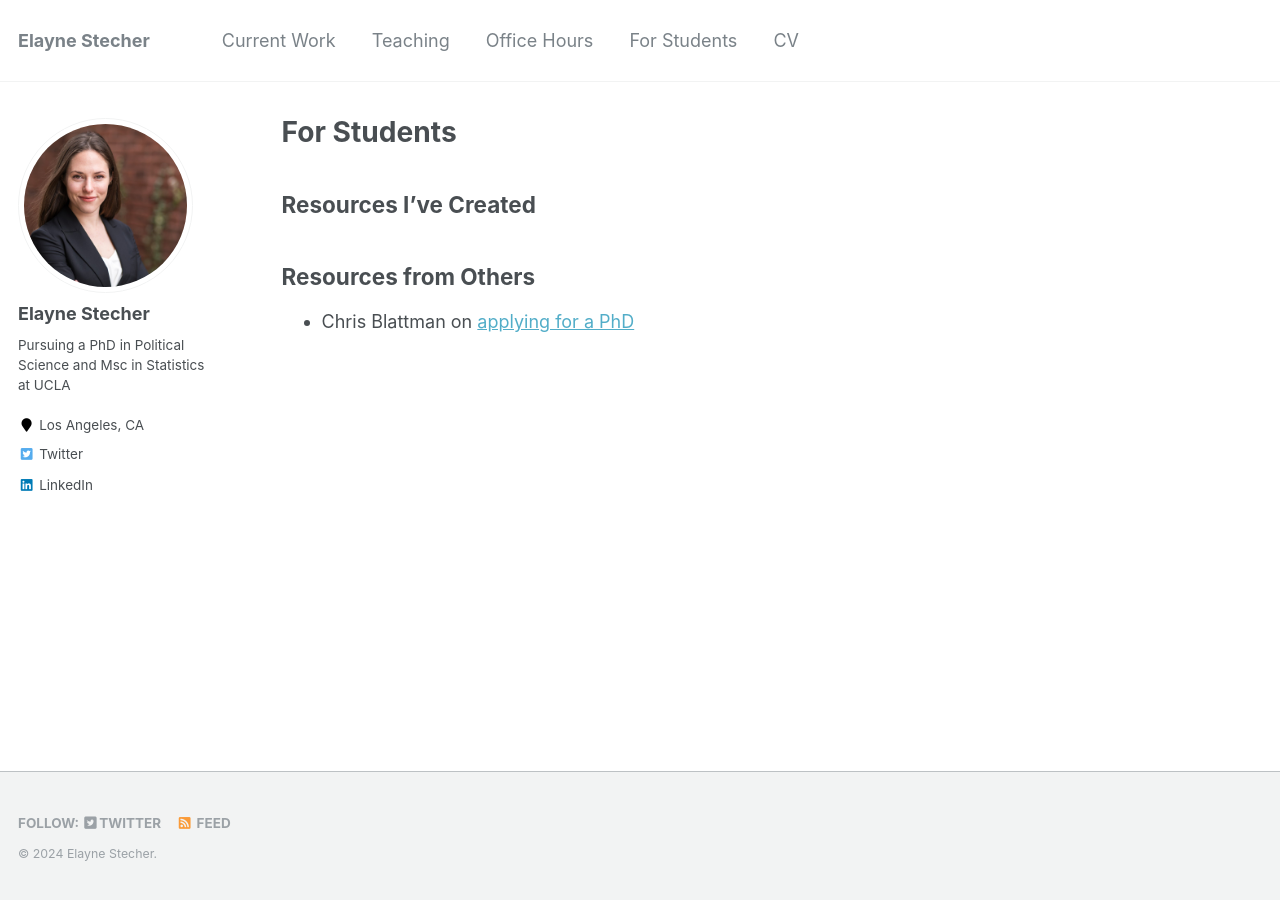
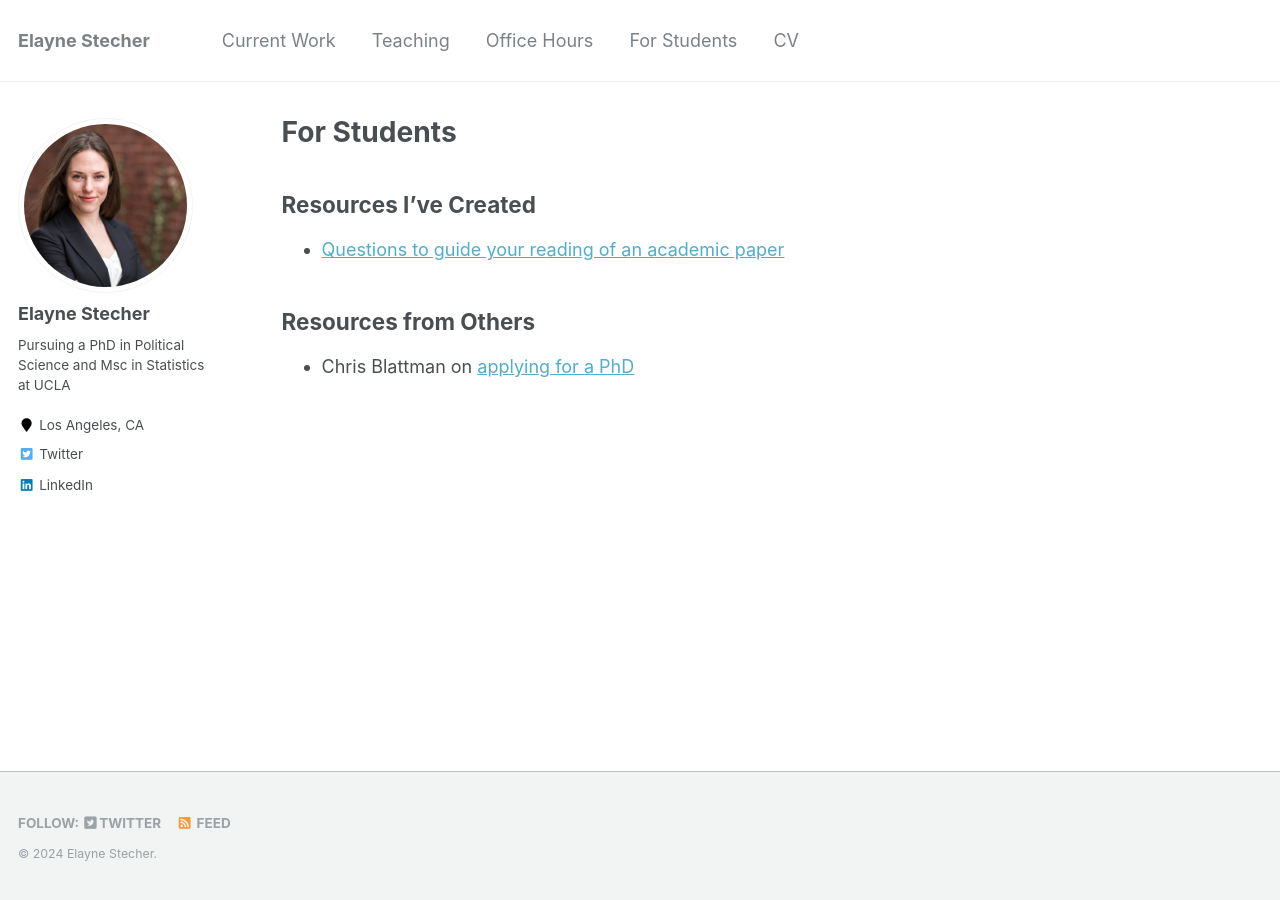
Before and after one commit to estech01/estech01.github.io, a Jekyll site: the page built from _pages/forstudents.md, in a window 1280 px wide. Built offline with Jekyll 4.4.1, drawn with Linux system fonts in a browser that asks for light colours.

Commit message:
Update forstudents.md

```diff
--- a/_pages/forstudents.md
+++ b/_pages/forstudents.md
@@ -7,6 +7,9 @@ author_profile: true
 
 ## Resources I've Created
 
+- [Questions to guide your reading of an academic paper](/files/Academic_Reading_Strategies.pdf)
+
+
 ## Resources from Others
 
 - Chris Blattman on [applying for a PhD](https://chrisblattman.com/blog/2022/03/25/faqs-on-phd-applications/)
```
